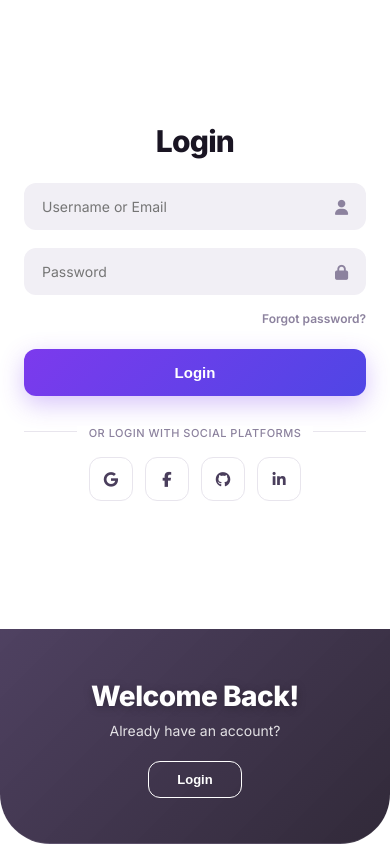
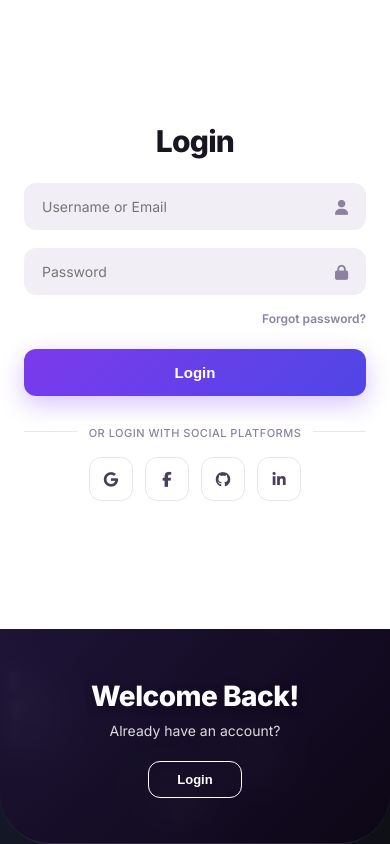
Before and after one commit to emretrkdnmz/expressAndReact, a React (Vite) app in the folder frontend/: page / in a window 390 px wide. Built offline with nearby package versions, Linux system fonts and the light colour scheme.

Commit message:
style: make left/right panels transparent when covered by overlay to reveal AnimatedBackground inside the purple area

```diff
--- a/frontend/src/Login.css
+++ b/frontend/src/Login.css
@@ -52,6 +52,23 @@
 
 .right-panel {
   padding: 40px 5% 40px 10% !important;
+}
+
+/* Active panel transparency state based on sliding overlay position */
+.view-login .left-panel {
+  background: transparent !important;
+}
+
+.view-login .right-panel {
+  background: #ffffff !important;
+}
+
+.view-register .right-panel {
+  background: transparent !important;
+}
+
+.view-register .left-panel {
+  background: #ffffff !important;
 }
 
 /* FORM STYLES */
@@ -231,7 +248,7 @@
   width: 45% !important;
   height: 100vh !important;
   /* High-Transparency Purple Glassmorphism Gradient! */
-  background: linear-gradient(135deg, rgba(35, 18, 58, 0.8) 0%, rgba(13, 4, 22, 0.85) 100%) !important;
+  background: linear-gradient(135deg, rgba(35, 18, 58, 0.65) 0%, rgba(13, 4, 22, 0.75) 100%) !important;
   backdrop-filter: blur(20px) saturate(140%) !important;
   -webkit-backdrop-filter: blur(20px) saturate(140%) !important;
   z-index: 10 !important;
@@ -360,7 +377,7 @@
     width: 100vw !important;
     height: 100vh !important;
     flex-direction: column !important;
-    background: #ffffff !important;
+    background: transparent !important; /* Set to transparent to reveal AnimatedBackground */
     border-radius: 0 !important;
     box-shadow: none !important;
     padding: 0 !important;
@@ -395,7 +412,7 @@
     justify-content: center !important;
     text-align: center !important;
     color: #ffffff !important;
-    background: linear-gradient(135deg, rgba(35, 18, 58, 0.8) 0%, rgba(13, 4, 22, 0.85) 100%) !important;
+    background: linear-gradient(135deg, rgba(35, 18, 58, 0.65) 0%, rgba(13, 4, 22, 0.75) 100%) !important;
     backdrop-filter: blur(20px) saturate(140%) !important;
     -webkit-backdrop-filter: blur(20px) saturate(140%) !important;
     padding: 50px 24px 45px 24px !important;
@@ -433,6 +450,7 @@
     box-sizing: border-box !important;
     flex: 1 !important;
     justify-content: center !important;
+    background: #ffffff !important; /* Keep mobile form background solid white for readability */
   }
 
   .auth-form h2 {
```
